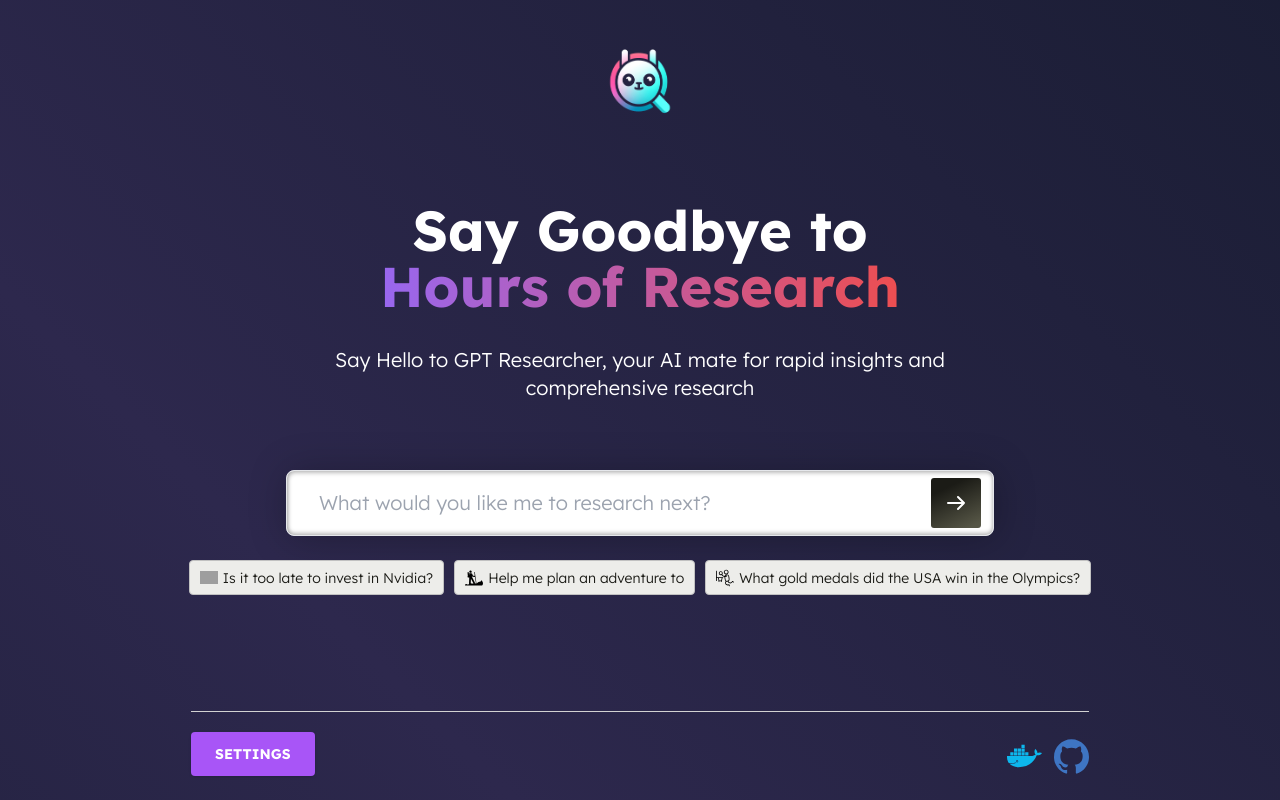
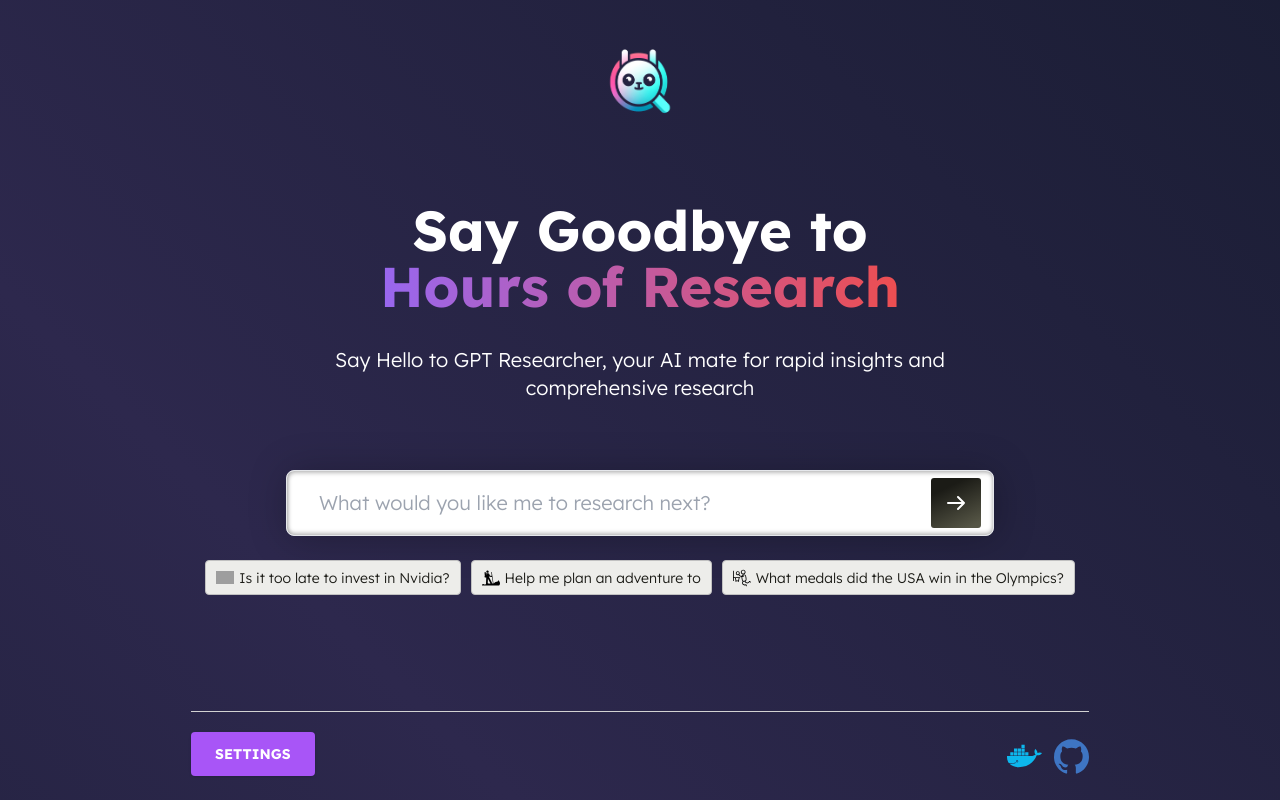
Before and after one commit to assafelovic/gpt-researcher, a Next.js app in the folder multi_agents/frontend/: page / in a window 1280 px wide. Built offline with nearby package versions, Linux system fonts and the light colour scheme; no server answers; grey boxes are pictures that could not be loaded.

Commit message:
modified

```diff
--- a/multi_agents/frontend/components/Hero.tsx
+++ b/multi_agents/frontend/components/Hero.tsx
@@ -96,7 +96,7 @@
   },
   {
     id: 3,
-    name: "What gold medals did the USA win in the Olympics?",
+    name: "What medals did the USA win in the Olympics?",
     icon: "/img/dunk.svg",
   },
 ];
```
